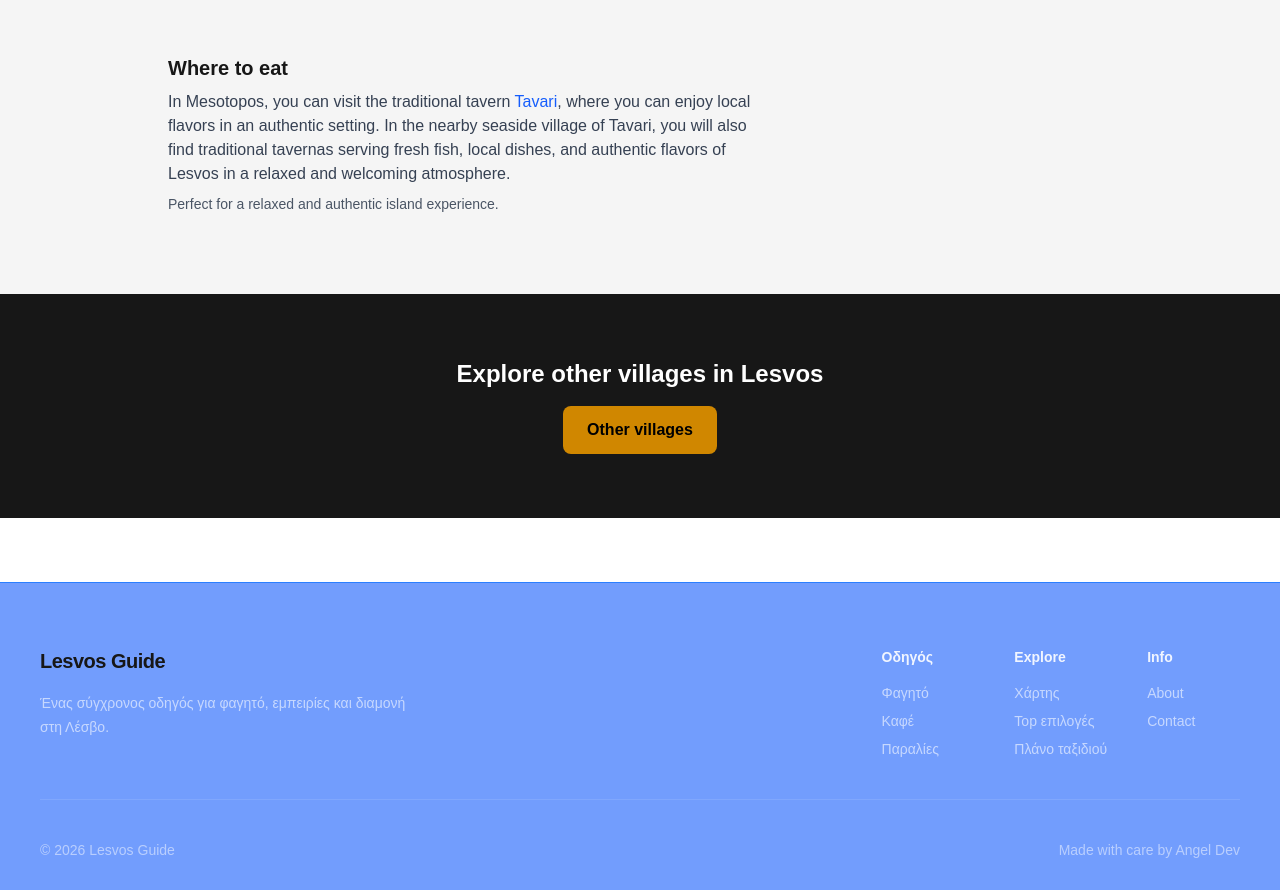
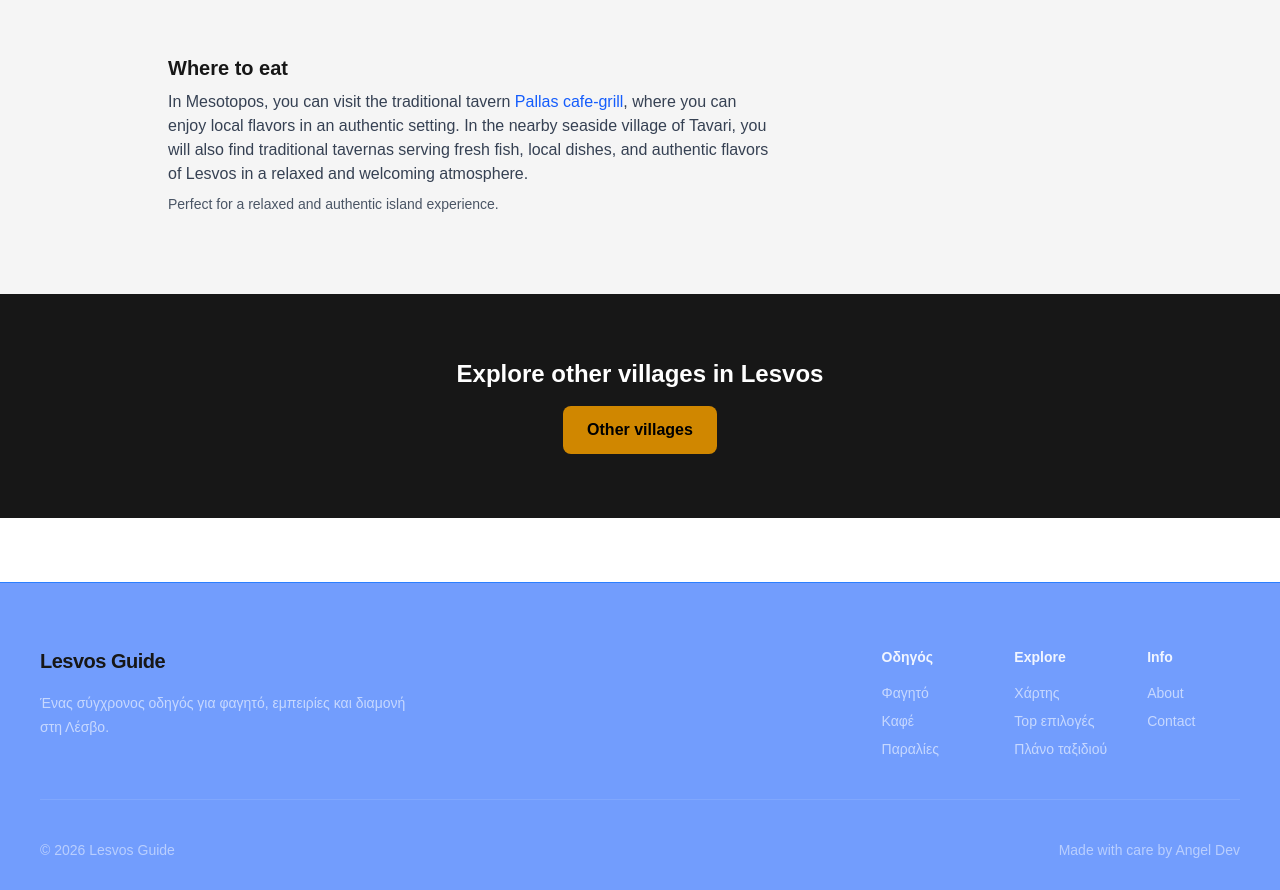
Before and after one commit to amamouridis06/lesvos-travel-guide, a Next.js app: page /villages/mesotopos in a window 1280 px wide. Shown: the part 1534-2424 px from the top of the page. Built offline with nearby package versions, Linux system fonts and the light colour scheme.

Commit message:
Update page.tsx

```diff
--- a/app/villages/mesotopos/page.tsx
+++ b/app/villages/mesotopos/page.tsx
@@ -103,8 +103,8 @@ export default function PlomariPage() {
 
     <p className="text-gray-700 mb-2">
       In Mesotopos, you can visit the traditional tavern{" "}
-      <Link href="/beaches/tavari" className="text-blue-600 hover:underline">
-        Tavari
+      <Link href="/villages/pallas-cafe-grill" className="text-blue-600 hover:underline">
+        Pallas cafe-grill
       </Link>,
        where you can enjoy local flavors in an authentic setting. In the nearby seaside village of Tavari, you will also find traditional tavernas serving fresh fish, local dishes, and authentic flavors of Lesvos in a relaxed and welcoming atmosphere.
     </p>
```
